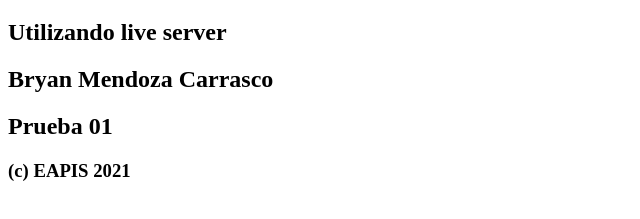
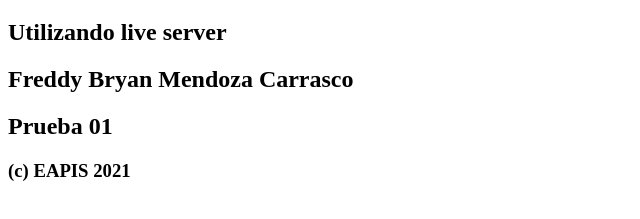
Before and after one commit to bmendozac/bmendozac.github.io, a plain HTML site: page index.html in a window 1280 px wide. Shown: the part 61-280 px from the top of the page, without its empty margins (0-640 px from the left). Drawn offline with Linux system fonts and the light colour scheme.

Commit message:
Ultima Prueba

```diff
--- a/index.html
+++ b/index.html
@@ -12,7 +12,7 @@
     <body>
         <h1>Probando Visualstudio code</h1>
         <h2>Utilizando live server</h2>
-        <h2>Bryan Mendoza Carrasco</h2>
+        <h2>Freddy Bryan Mendoza Carrasco</h2>
         <h2>Prueba 01</h2>
         <h3>(c) EAPIS 2021</h3>
         <script src="" async defer></script>
```
